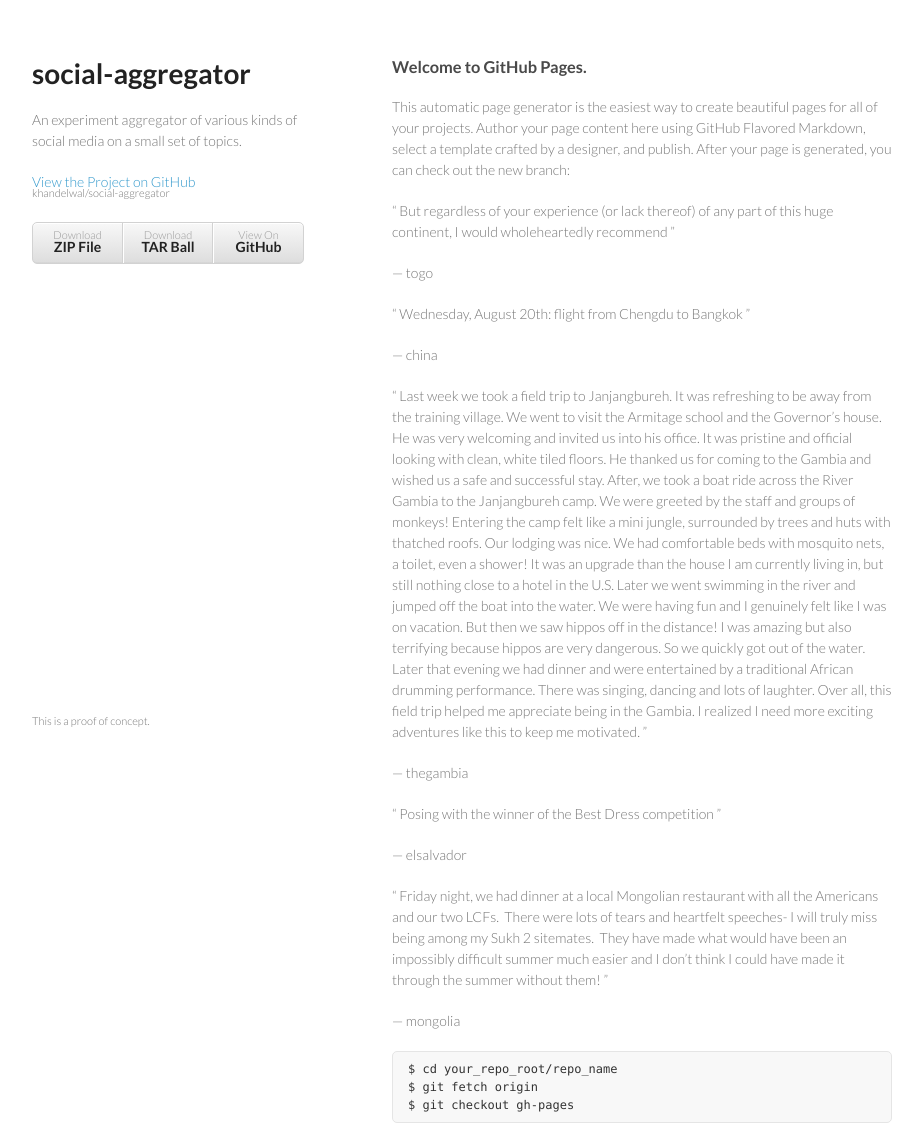
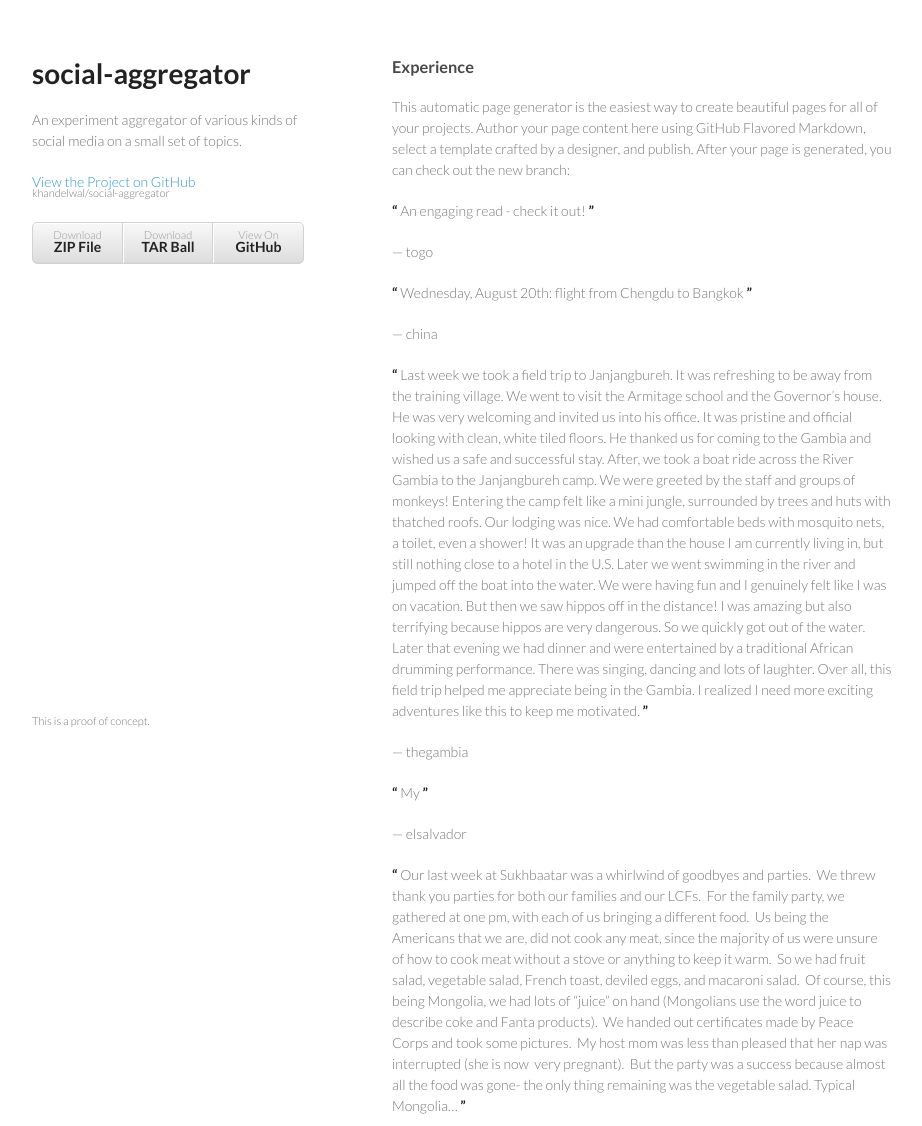
Before and after one commit to khandelwal/social-aggregator, a plain HTML site: page index.html in a window 1280 px wide. Shown: the top 1126 px of the page, without its empty margins (178-1100 px from the left). Drawn offline with Linux system fonts and the light colour scheme.

Commit message:
New content

```diff
--- a/index.html
+++ b/index.html
@@ -28,44 +28,44 @@
       </header>
       <section>
         <h3>
-<a name="welcome-to-github-pages" class="anchor" href="#welcome-to-github-pages"><span class="octicon octicon-link"></span></a>Welcome to GitHub Pages.</h3>
+<a name="welcome-to-github-pages" class="anchor" href="#welcome-to-github-pages"><span class="octicon octicon-link"></span></a>Experience</h3>
 
 <p>This automatic page generator is the easiest way to create beautiful pages for all of your projects. Author your page content here using GitHub Flavored Markdown, select a template crafted by a designer, and publish. After your page is generated, you can check out the new branch:</p>
 
 
     <p>
-    &ldquo; But regardless of your experience (or lack thereof) of any part of this huge continent, I would wholeheartedly recommend  &rdquo;
+        <strong>&ldquo;</strong> An engaging read - check it out! <strong>&rdquo;</strong>
     </p>
     <p>
-    &mdash; togo
+        &mdash; togo
     </p>
 
     <p>
-    &ldquo; Wednesday, August 20th: flight from Chengdu to Bangkok &rdquo;
+        <strong>&ldquo;</strong> Wednesday, August 20th: flight from Chengdu to Bangkok <strong>&rdquo;</strong>
     </p>
     <p>
-    &mdash; china
+        &mdash; china
     </p>
 
     <p>
-    &ldquo; Last week we took a field trip to Janjangbureh. It was refreshing to be away from the training village. We went to visit the Armitage school and the Governor’s house. He was very welcoming and invited us into his office. It was pristine and official looking with clean, white tiled floors. He thanked us for coming to the Gambia and wished us a safe and successful stay. After, we took a boat ride across the River Gambia to the Janjangbureh camp. We were greeted by the staff and groups of monkeys! Entering the camp felt like a mini jungle, surrounded by trees and huts with thatched roofs. Our lodging was nice. We had comfortable beds with mosquito nets, a toilet, even a shower! It was an upgrade than the house I am currently living in, but still nothing close to a hotel in the U.S. Later we went swimming in the river and jumped off the boat into the water. We were having fun and I genuinely felt like I was on vacation. But then we saw hippos off in the distance! I was amazing but also terrifying because hippos are very dangerous. So we quickly got out of the water. Later that evening we had dinner and were entertained by a traditional African drumming performance. There was singing, dancing and lots of laughter. Over all, this field trip helped me appreciate being in the Gambia. I realized I need more exciting adventures like this to keep me motivated. &rdquo;
+        <strong>&ldquo;</strong> Last week we took a field trip to Janjangbureh. It was refreshing to be away from the training village. We went to visit the Armitage school and the Governor’s house. He was very welcoming and invited us into his office. It was pristine and official looking with clean, white tiled floors. He thanked us for coming to the Gambia and wished us a safe and successful stay. After, we took a boat ride across the River Gambia to the Janjangbureh camp. We were greeted by the staff and groups of monkeys! Entering the camp felt like a mini jungle, surrounded by trees and huts with thatched roofs. Our lodging was nice. We had comfortable beds with mosquito nets, a toilet, even a shower! It was an upgrade than the house I am currently living in, but still nothing close to a hotel in the U.S. Later we went swimming in the river and jumped off the boat into the water. We were having fun and I genuinely felt like I was on vacation. But then we saw hippos off in the distance! I was amazing but also terrifying because hippos are very dangerous. So we quickly got out of the water. Later that evening we had dinner and were entertained by a traditional African drumming performance. There was singing, dancing and lots of laughter. Over all, this field trip helped me appreciate being in the Gambia. I realized I need more exciting adventures like this to keep me motivated. <strong>&rdquo;</strong>
     </p>
     <p>
-    &mdash; thegambia
+        &mdash; thegambia
     </p>
 
     <p>
-    &ldquo; Posing with the winner of the Best Dress competition &rdquo;
+        <strong>&ldquo;</strong> My  <strong>&rdquo;</strong>
     </p>
     <p>
-    &mdash; elsalvador
+        &mdash; elsalvador
     </p>
 
     <p>
-    &ldquo; Friday night, we had dinner at a local Mongolian restaurant with all the Americans and our two LCFs.  There were lots of tears and heartfelt speeches- I will truly miss being among my Sukh 2 sitemates.  They have made what would have been an impossibly difficult summer much easier and I don’t think I could have made it through the summer without them! &rdquo;
+        <strong>&ldquo;</strong> Our last week at Sukhbaatar was a whirlwind of goodbyes and parties.  We threw thank you parties for both our families and our LCFs.  For the family party, we gathered at one pm, with each of us bringing a different food.  Us being the Americans that we are, did not cook any meat, since the majority of us were unsure of how to cook meat without a stove or anything to keep it warm.  So we had fruit salad, vegetable salad, French toast, deviled eggs, and macaroni salad.  Of course, this being Mongolia, we had lots of “juice” on hand (Mongolians use the word juice to describe coke and Fanta products).  We handed out certificates made by Peace Corps and took some pictures.  My host mom was less than pleased that her nap was interrupted (she is now  very pregnant).  But the party was a success because almost all the food was gone- the only thing remaining was the vegetable salad. Typical Mongolia… <strong>&rdquo;</strong>
     </p>
     <p>
-    &mdash; mongolia
+        &mdash; mongolia
     </p>
 
 
```
